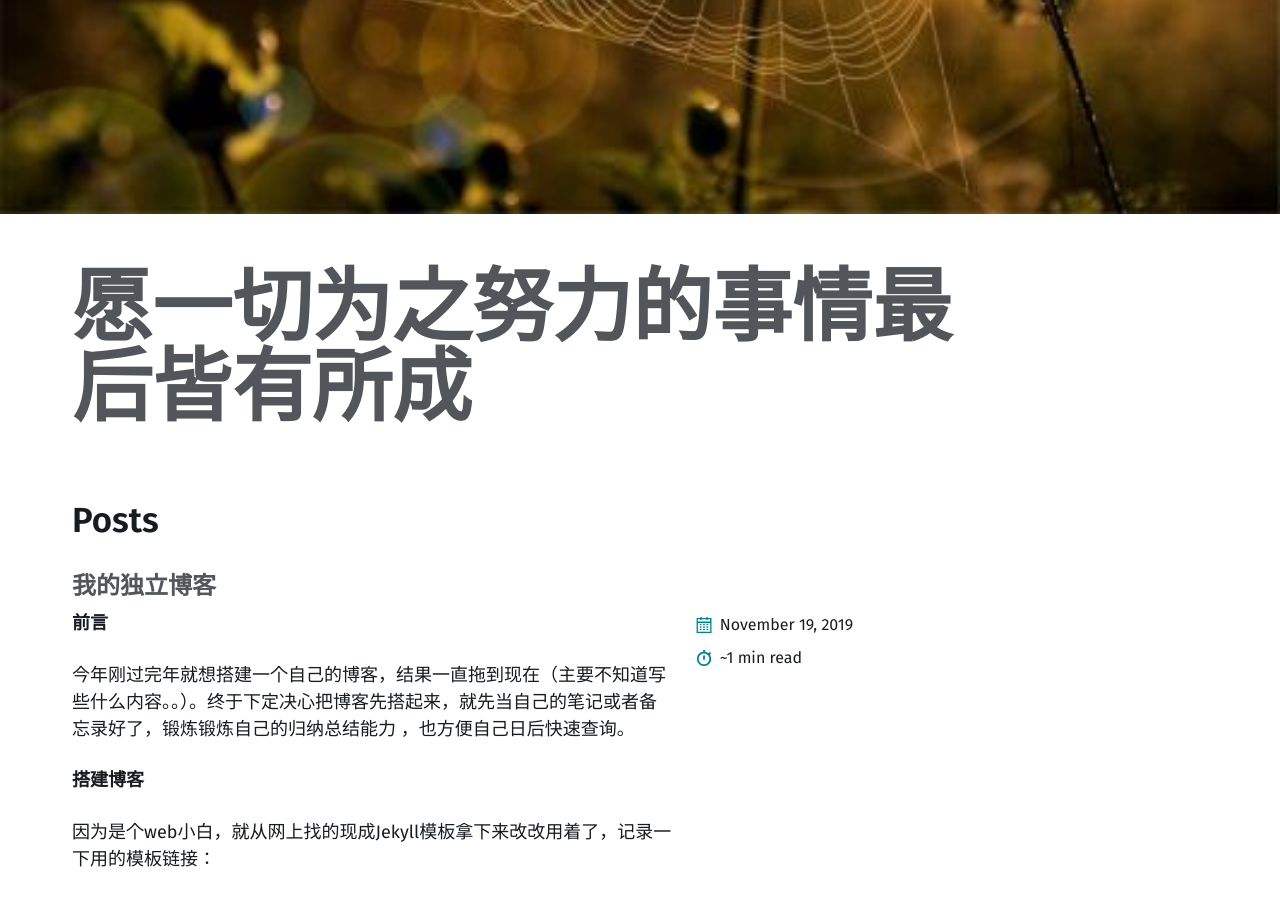
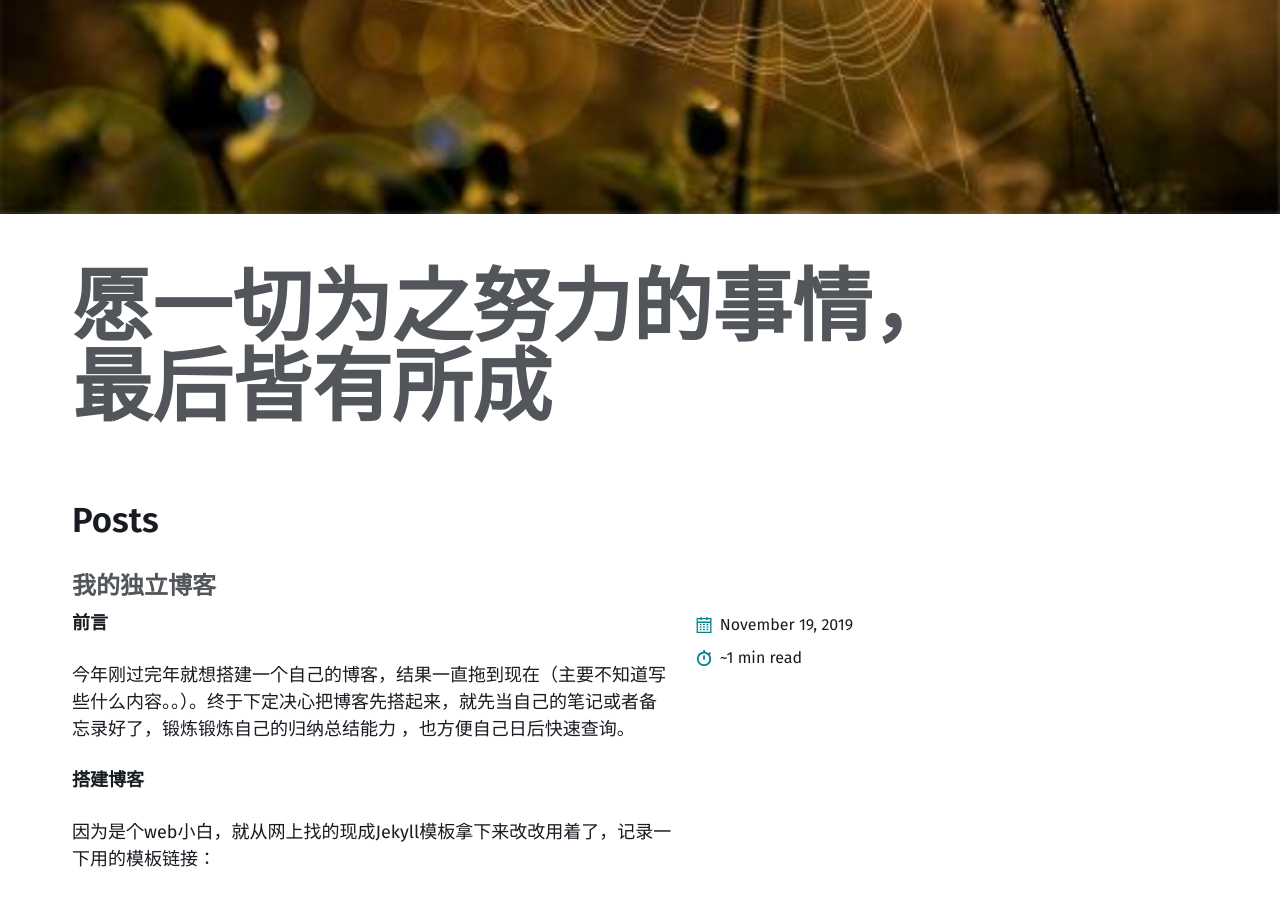
Before and after one commit to yqc1992/yqc1992.github.io, a Jekyll site: the page built from index.md, in a window 1280 px wide and 900 px high, scrolled down 622 px. Built offline with Jekyll 4.4.1, drawn with Linux system fonts in a browser that asks for light colours.

```diff
--- a/index.md
+++ b/index.md
@@ -1,7 +1,7 @@
 ---
 layout: home
 paginate: false
-alt_title: "愿一切为之努力的事情最后皆有所成"
+alt_title: "愿一切为之努力的事情，最后皆有所成"
 sub_title: ""
 image: /images/BG.jpg
 ---
```
